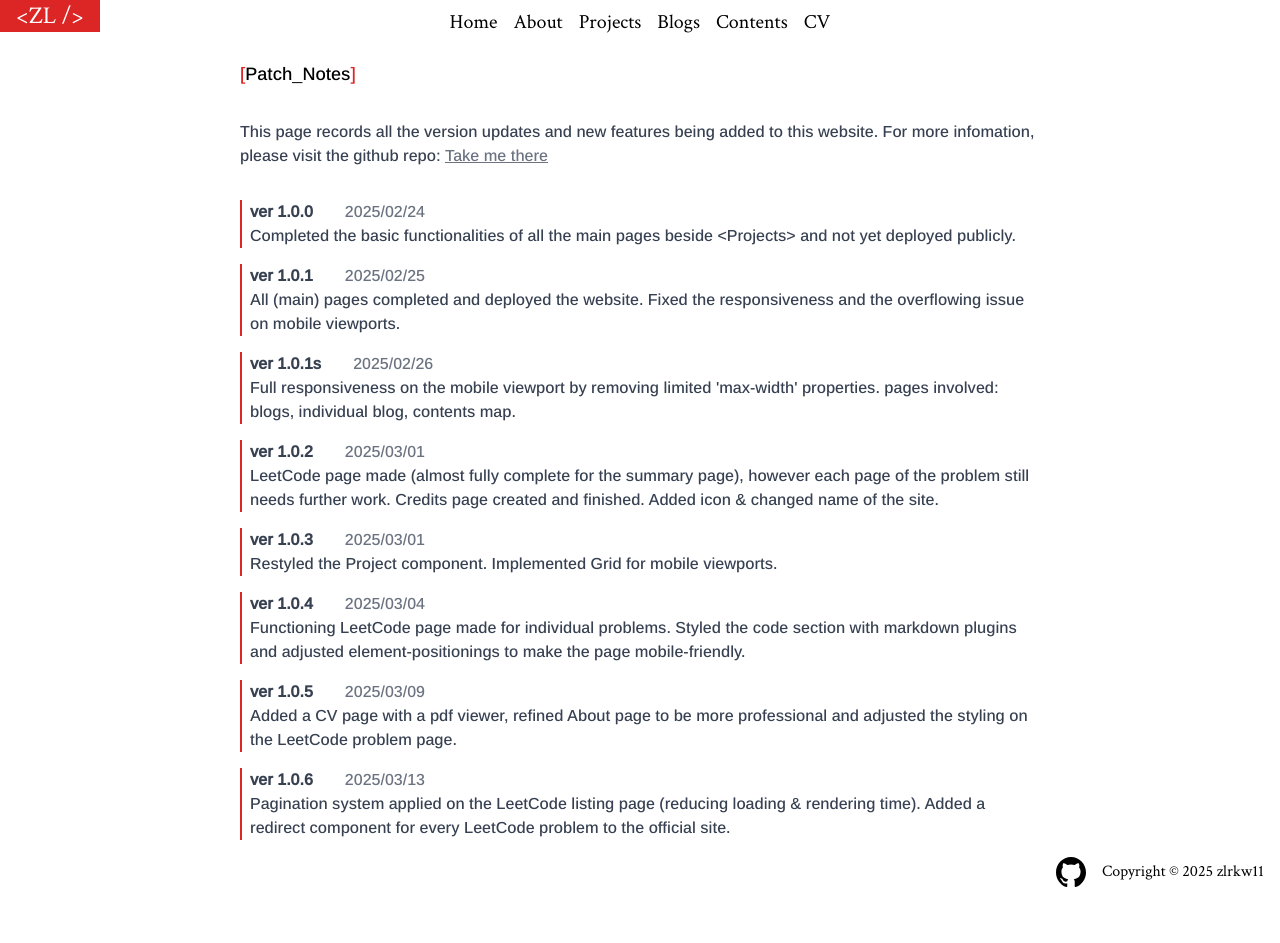
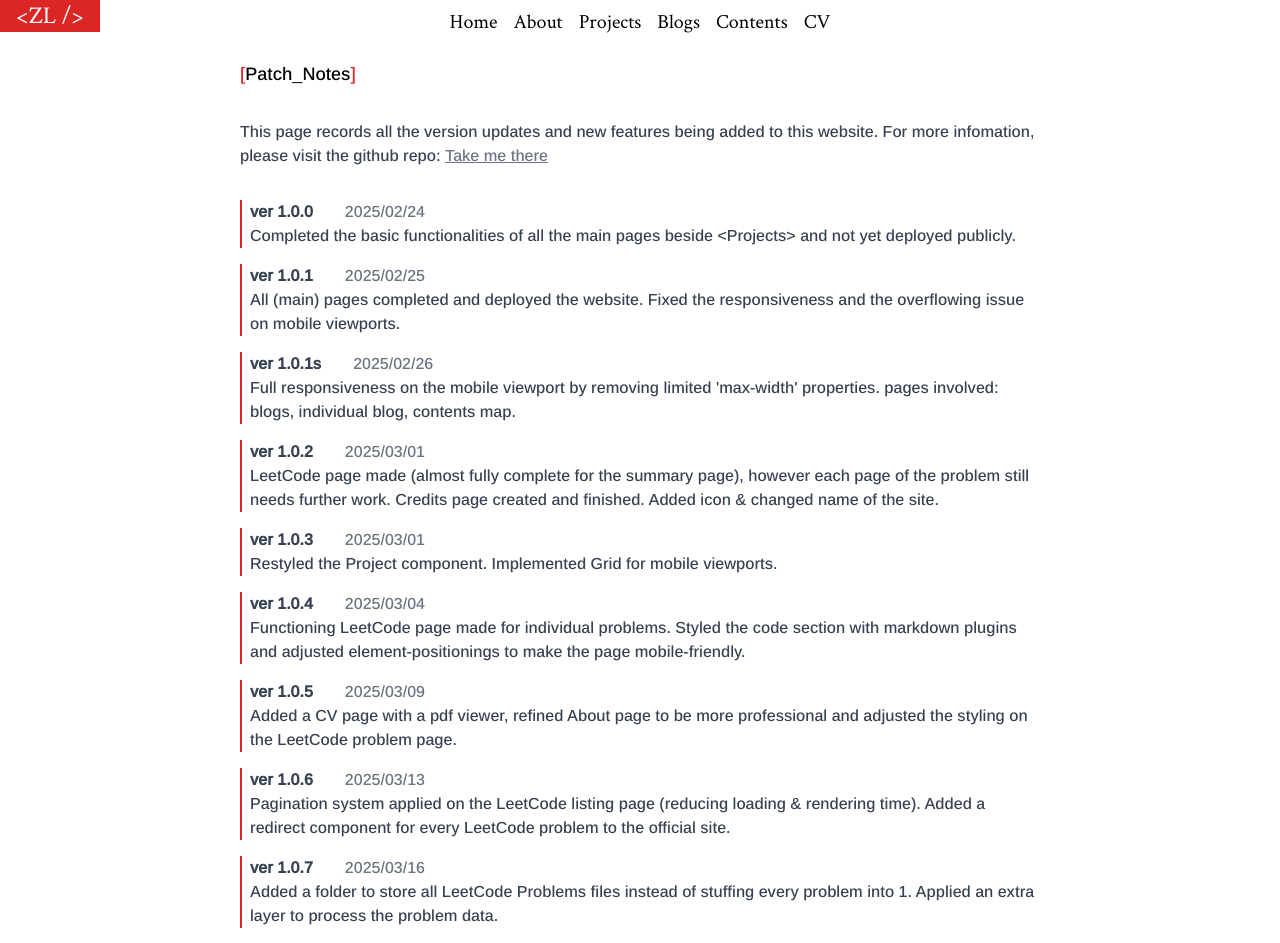
Before and after one commit to zlrkw11/zl-v2, a Next.js app: page /contents/patchnotes in a window 1280 px wide. Shown: the top 943 px of the page. Before the commit the page ends 904 px from the top, so only its background shows below. Built offline with nearby package versions, Linux system fonts and the light colour scheme.

Commit message:
patch 1.0.7

```diff
--- a/app/contents/patchnotes/page.tsx
+++ b/app/contents/patchnotes/page.tsx
@@ -89,6 +89,12 @@ const PatchNotes = () => {
           date="2025/03/13"
           des="Pagination system applied on the LeetCode listing page (reducing loading & rendering time). Added
           a redirect component for every LeetCode problem to the official site."
+        />{" "}
+        <Note
+          ver="1.0.7"
+          date="2025/03/16"
+          des="Added a folder to store all LeetCode Problems files instead of stuffing every problem into 1. Applied an extra layer to process
+          the problem data."
         />
       </ul>
     </div>
```
